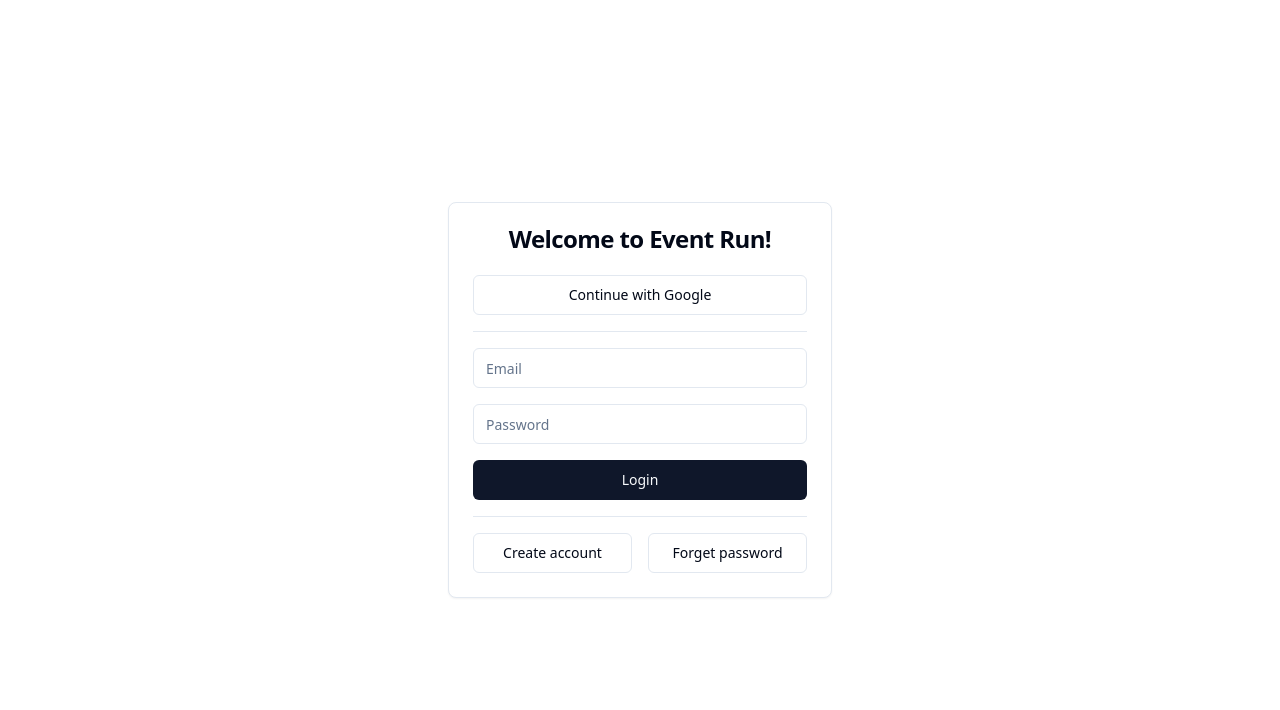
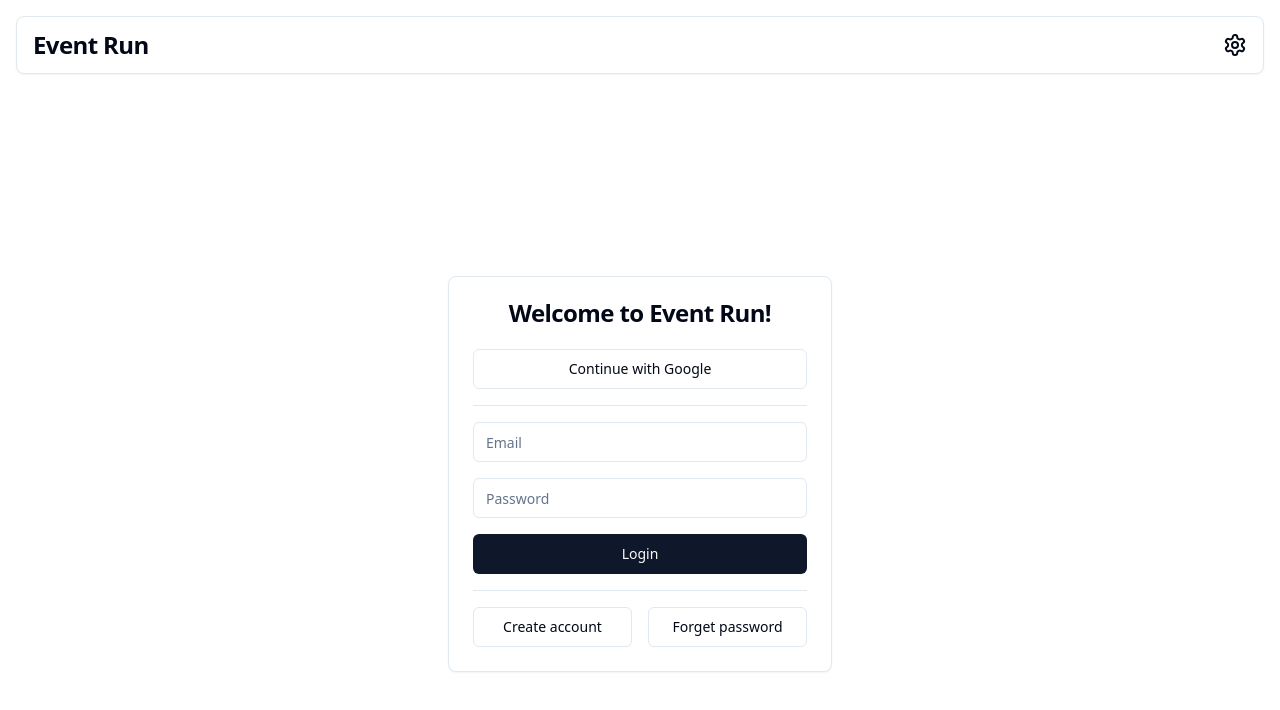
Before and after one commit to henrytsyu/event-run, a Next.js app: page /login in a window 1280 px wide. Shown: the top 710 px of the page. Built offline with nearby package versions, Linux system fonts and the light colour scheme.

Commit message:
feat: create appBar

```diff
--- /dev/null
+++ b/app/appBar.tsx
@@ -0,0 +1,18 @@
+import { Card, CardTitle } from "@/components/ui/card";
+import { Settings } from "lucide-react";
+import Link from "next/link";
+
+export default function AppBar() {
+  return (
+    <header className="p-4 pb-0">
+      <Card className="p-4">
+        <CardTitle className="flex justify-between">
+          <Link href="/">Event Run</Link>
+          <Link href="/settings">
+            <Settings />
+          </Link>
+        </CardTitle>
+      </Card>
+    </header>
+  );
+}
--- a/app/layout.tsx
+++ b/app/layout.tsx
@@ -2,6 +2,7 @@ import type { Metadata } from "next";
 
 import "./globals.css";
 import { Toaster } from "@/components/ui/toaster";
+import AppBar from "./appBar";
 
 export const metadata: Metadata = {
   title: "Event Run",
@@ -16,6 +17,7 @@ export default function RootLayout({
   return (
     <html lang="en">
       <body>
+        <AppBar />
         {children}
         <Toaster />
       </body>
```
